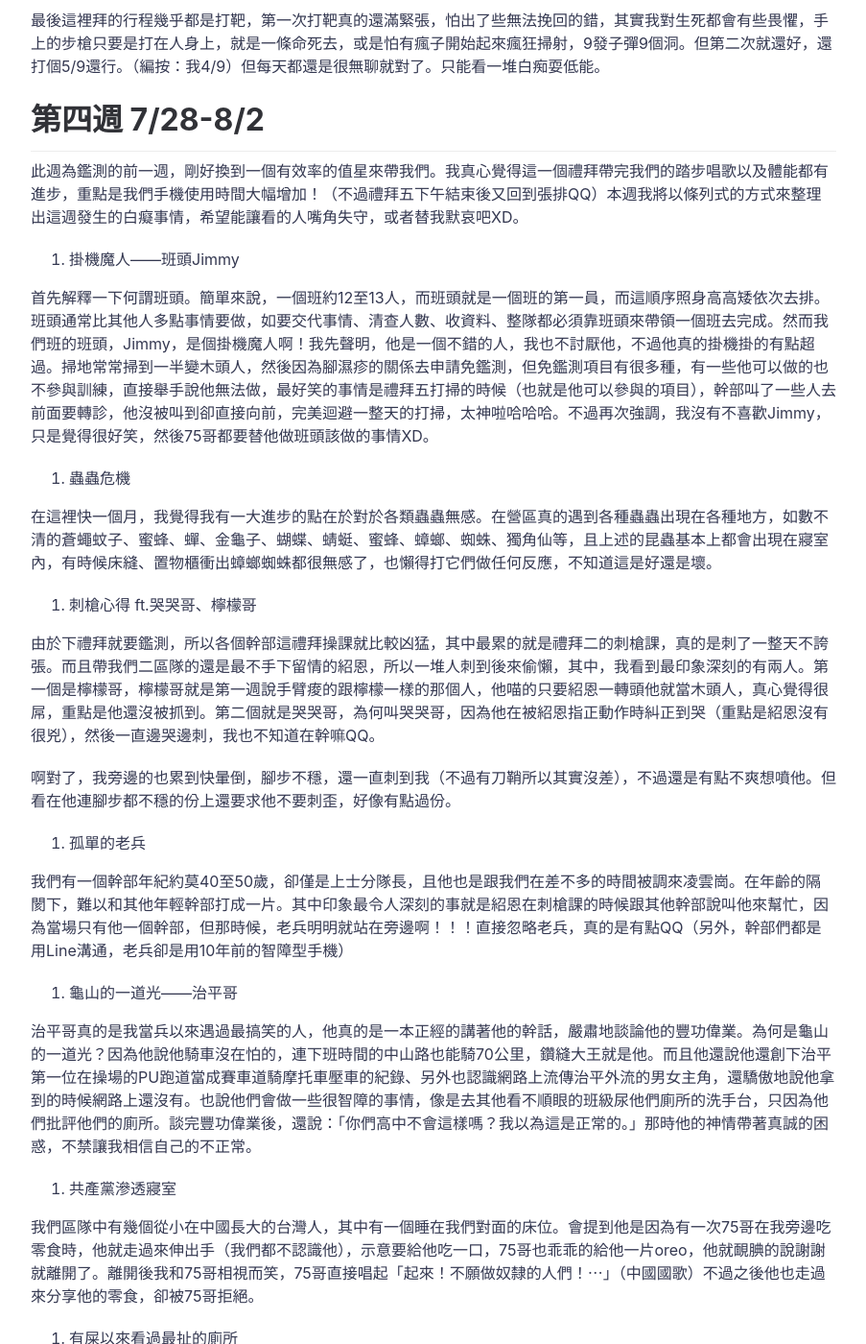
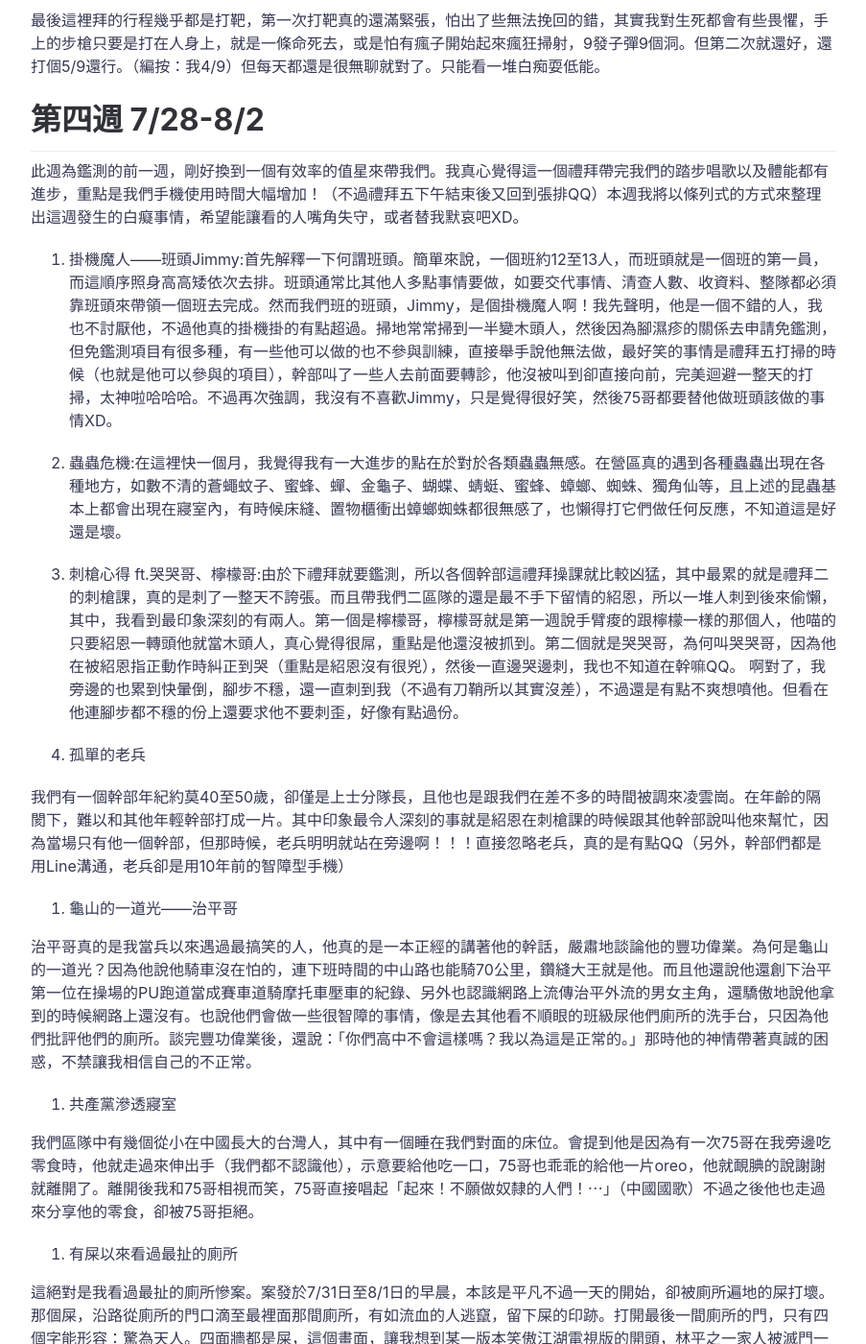
Before and after one commit to poi0905/blog, a Jekyll site: the page built from _posts/2020-07-02-military-life.md, in a window 1280 px wide and 1400 px high, scrolled down 3423 px. Shown: the whole window at 96% size, without its empty margins (188-1091 px from the left). Built offline with Jekyll 4.4.1, drawn with Linux system fonts in a browser that asks for light colours; a script that is not in the unit is left out; comment, search, counter and statistics services are not loaded.

Commit message:
2020/7/2

```diff
--- a/_posts/2020-07-02-military-life.md
+++ b/_posts/2020-07-02-military-life.md
@@ -112,18 +112,11 @@
 
 此週為鑑測的前一週，剛好換到一個有效率的值星來帶我們。我真心覺得這一個禮拜帶完我們的踏步唱歌以及體能都有進步，重點是我們手機使用時間大幅增加！（不過禮拜五下午結束後又回到張排QQ）本週我將以條列式的方式來整理出這週發生的白癡事情，希望能讓看的人嘴角失守，或者替我默哀吧XD。
 
-1.	掛機魔人——班頭Jimmy
+1.	掛機魔人——班頭Jimmy:首先解釋一下何謂班頭。簡單來說，一個班約12至13人，而班頭就是一個班的第一員，而這順序照身高高矮依次去排。班頭通常比其他人多點事情要做，如要交代事情、清查人數、收資料、整隊都必須靠班頭來帶領一個班去完成。然而我們班的班頭，Jimmy，是個掛機魔人啊！我先聲明，他是一個不錯的人，我也不討厭他，不過他真的掛機掛的有點超過。掃地常常掃到一半變木頭人，然後因為腳濕疹的關係去申請免鑑測，但免鑑測項目有很多種，有一些他可以做的也不參與訓練，直接舉手說他無法做，最好笑的事情是禮拜五打掃的時候（也就是他可以參與的項目），幹部叫了一些人去前面要轉診，他沒被叫到卻直接向前，完美迴避一整天的打掃，太神啦哈哈哈。不過再次強調，我沒有不喜歡Jimmy，只是覺得很好笑，然後75哥都要替他做班頭該做的事情XD。
 
-首先解釋一下何謂班頭。簡單來說，一個班約12至13人，而班頭就是一個班的第一員，而這順序照身高高矮依次去排。班頭通常比其他人多點事情要做，如要交代事情、清查人數、收資料、整隊都必須靠班頭來帶領一個班去完成。然而我們班的班頭，Jimmy，是個掛機魔人啊！我先聲明，他是一個不錯的人，我也不討厭他，不過他真的掛機掛的有點超過。掃地常常掃到一半變木頭人，然後因為腳濕疹的關係去申請免鑑測，但免鑑測項目有很多種，有一些他可以做的也不參與訓練，直接舉手說他無法做，最好笑的事情是禮拜五打掃的時候（也就是他可以參與的項目），幹部叫了一些人去前面要轉診，他沒被叫到卻直接向前，完美迴避一整天的打掃，太神啦哈哈哈。不過再次強調，我沒有不喜歡Jimmy，只是覺得很好笑，然後75哥都要替他做班頭該做的事情XD。
+2.	蟲蟲危機:在這裡快一個月，我覺得我有一大進步的點在於對於各類蟲蟲無感。在營區真的遇到各種蟲蟲出現在各種地方，如數不清的蒼蠅蚊子、蜜蜂、蟬、金龜子、蝴蝶、蜻蜓、蜜蜂、蟑螂、蜘蛛、獨角仙等，且上述的昆蟲基本上都會出現在寢室內，有時候床縫、置物櫃衝出蟑螂蜘蛛都很無感了，也懶得打它們做任何反應，不知道這是好還是壞。
 
-2.	蟲蟲危機
-
-在這裡快一個月，我覺得我有一大進步的點在於對於各類蟲蟲無感。在營區真的遇到各種蟲蟲出現在各種地方，如數不清的蒼蠅蚊子、蜜蜂、蟬、金龜子、蝴蝶、蜻蜓、蜜蜂、蟑螂、蜘蛛、獨角仙等，且上述的昆蟲基本上都會出現在寢室內，有時候床縫、置物櫃衝出蟑螂蜘蛛都很無感了，也懶得打它們做任何反應，不知道這是好還是壞。
-
-3.	刺槍心得 ft.哭哭哥、檸檬哥
-
-由於下禮拜就要鑑測，所以各個幹部這禮拜操課就比較凶猛，其中最累的就是禮拜二的刺槍課，真的是刺了一整天不誇張。而且帶我們二區隊的還是最不手下留情的紹恩，所以一堆人刺到後來偷懶，其中，我看到最印象深刻的有兩人。第一個是檸檬哥，檸檬哥就是第一週說手臂痠的跟檸檬一樣的那個人，他喵的只要紹恩一轉頭他就當木頭人，真心覺得很屌，重點是他還沒被抓到。第二個就是哭哭哥，為何叫哭哭哥，因為他在被紹恩指正動作時糾正到哭（重點是紹恩沒有很兇），然後一直邊哭邊刺，我也不知道在幹嘛QQ。
-
+3.	刺槍心得 ft.哭哭哥、檸檬哥:由於下禮拜就要鑑測，所以各個幹部這禮拜操課就比較凶猛，其中最累的就是禮拜二的刺槍課，真的是刺了一整天不誇張。而且帶我們二區隊的還是最不手下留情的紹恩，所以一堆人刺到後來偷懶，其中，我看到最印象深刻的有兩人。第一個是檸檬哥，檸檬哥就是第一週說手臂痠的跟檸檬一樣的那個人，他喵的只要紹恩一轉頭他就當木頭人，真心覺得很屌，重點是他還沒被抓到。第二個就是哭哭哥，為何叫哭哭哥，因為他在被紹恩指正動作時糾正到哭（重點是紹恩沒有很兇），然後一直邊哭邊刺，我也不知道在幹嘛QQ。
 啊對了，我旁邊的也累到快暈倒，腳步不穩，還一直刺到我（不過有刀鞘所以其實沒差），不過還是有點不爽想噴他。但看在他連腳步都不穩的份上還要求他不要刺歪，好像有點過份。
 
 4.	孤單的老兵
```
